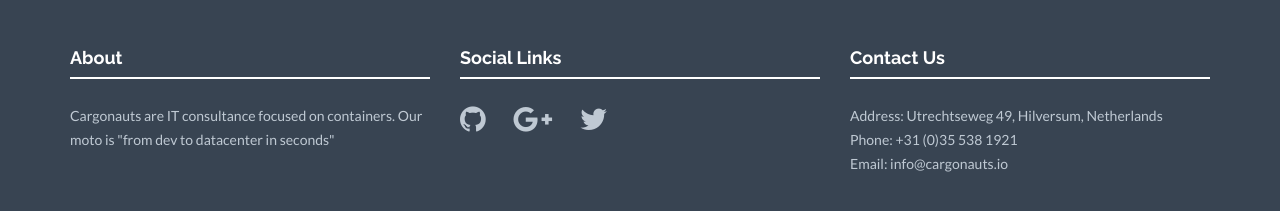
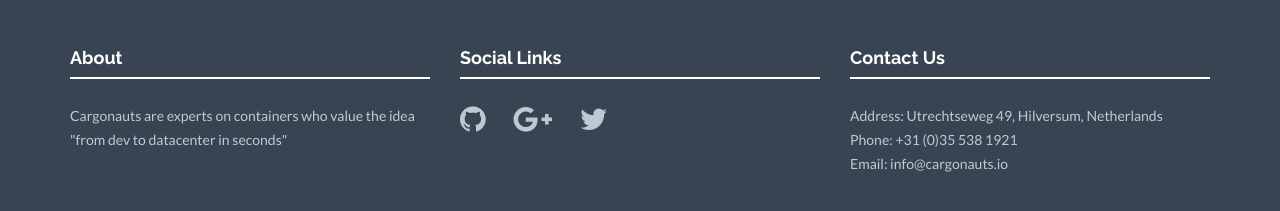
Before and after one commit to nautsio/nautsio.github.io, a Jekyll site: the page built from index.html, in a window 1280 px wide and 900 px high, scrolled down 796 px. Shown: the part 652-863 px from the top of the window. Built offline with Jekyll 4.4.1, drawn with Linux system fonts in a browser that asks for light colours; nearby versions of some CDN libraries.

Commit message:
fix text typo

```diff
--- a/_includes/footer.html
+++ b/_includes/footer.html
@@ -4,7 +4,7 @@
             <div class="col-lg-4">
                 <h4>About</h4>
                 <div class="hline-w"></div>
-                <p>Cargonauts are IT consultance focused on containers. Our moto is "from dev to datacenter in seconds"</p>
+                <p>Cargonauts are experts on containers who value the idea "from dev to datacenter in seconds"</p>
             </div>
             <div class="col-lg-4">
                 <h4>Social Links</h4>
```
